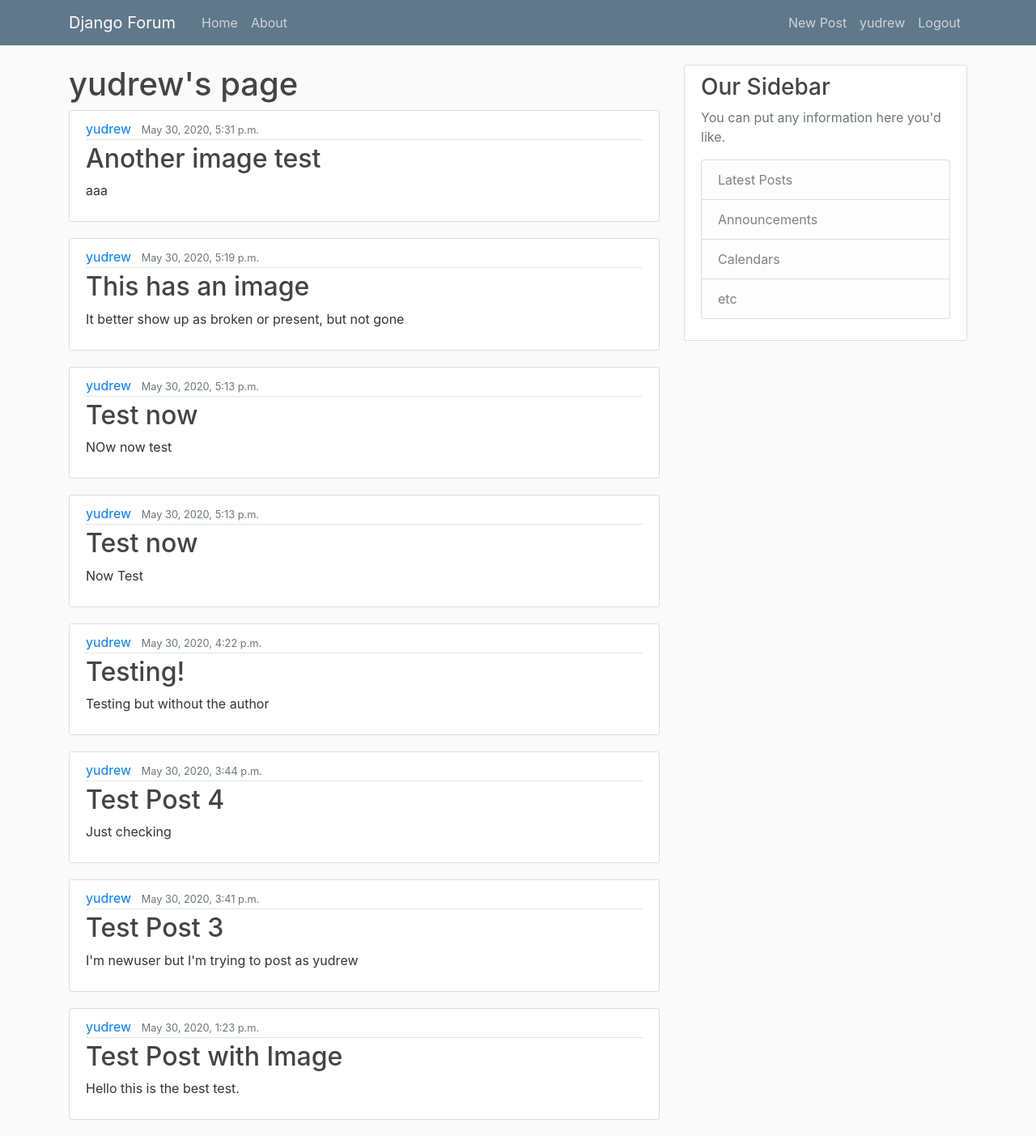
After one commit to YuDrew/DjangoForum, a Django app: a page that uses forums/templates/forums/user_posts.html in a window 1280 px wide. The commit adds this page. Shown: the whole page at 81% size. Run offline with Django 3.2, Linux system fonts and the light colour scheme; a user stored in the database is signed in; data comes from the database, SQL or seed files in the repository; both versions use the stored data as it was after the commit; some libraries are stand-ins or nearby versions.

Commit message:
Enable viewing of a specified user's posts
Created a user_posts class and related pages

```diff
--- a/forums/models.py
+++ b/forums/models.py
@@ -9,13 +9,7 @@ class Post(models.Model):
     content = models.CharField(max_length=280)
     image = models.ImageField(upload_to='images/', blank=True)
     date_posted = models.DateTimeField(default=timezone.now)
-    author = models.ForeignKey(get_user_model(), on_delete=models.CASCADE)
+    author = models.ForeignKey(User, on_delete=models.CASCADE, related_name = 'posts')
 
     def __str__(self):
         return self.title
-
-class PostAdmin(admin.ModelAdmin):
-    fields = ('title','post_text','pub_date',)
-    def save_model(self, request, instanceli, form, change):
-        obj.author = request.user
-        obj.save()
--- /dev/null
+++ b/forums/templates/forums/user_posts.html
@@ -0,0 +1,24 @@
+{% extends "forums/base.html" %}
+{% block content %}
+	{% if user.is_authenticated %}
+		<h1> {{ view.kwargs.username }}'s page </h1>
+		{% for post in posts %}
+			<article class="media content-section">
+			  <div class="media-body">
+			    <div class="article-metadata">
+			      <a class="mr-2" href="{% url 'forums:user_posts' post.author.username %}">{{ post.author.username }} </a>
+			      <small class="text-muted">{{ post.date_posted }}</small>
+			    </div>
+			    <h2><a class="article-title" href="#">{{ post.title }}</a></h2>
+			    <p class="article-content">{{ post.content }}</p>
+			    <! --- img src="http://i.stack.imgur.com/SBv4T.gif" alt="this slowpoke moves"  width=250/--->
+			    {% if post.image.avatar %}
+			    	<img src="{{ post.image.url }}" alt="{{ post.title }}">
+			    {% endif %}
+			  </div>
+			</article>
+		{% endfor%}
+	{% else %}
+		<h1> This shouldn't be possible </h1>
+	{% endif %}
+{% endblock content %}
--- a/forums/urls.py
+++ b/forums/urls.py
@@ -19,4 +19,5 @@ urlpatterns = [
     path("register/", views.register, name="register"),
     path("account/", views.account, name="account"),
     path("post/", views.create_post, name="create_post"),
+    path("user/<str:username>", views.user_posts.as_view(), name="user_posts"),
 ]
--- a/forums/views.py
+++ b/forums/views.py
@@ -1,4 +1,4 @@
-from django.shortcuts import render, redirect
+from django.shortcuts import render, redirect, get_object_or_404
 from django.http import HttpResponse
 from django.contrib.auth.forms import AuthenticationForm
 from django.contrib.auth import login, logout, authenticate
@@ -8,6 +8,9 @@ from .forms import NewUserForm, PostForm
 from django.contrib.auth.decorators import login_required
 from .models import Post
 from django.utils import timezone
+from django.views.generic import ListView
+from django.utils.decorators import method_decorator
+from django.contrib.auth.models import User
 
 def about(request):
     return render(request, 'forums/about.html', {'title': 'About'})
@@ -15,18 +18,31 @@ def about(request):
 @login_required()
 def home(request):
 	context = {
-		'posts': list(Post.objects.values())
+		'posts': Post.objects.all()
 	}
 	return render(request, 'forums/home.html', context= context)
 
 @login_required()
 def account(request):
-	return render(request, 'forums/account.html', {'title': 'Account'})
+	context = {
+		'posts': Post.objects.filter(author=request.user)
+	}
+	return render(request, 'forums/home.html', context= context)
+
+@method_decorator(login_required, name='dispatch')
+class user_posts(ListView):
+	model = Post
+	template_name = 'forums/user_posts.html'
+	context_object_name = 'posts'
+
+	def get_queryset(self):
+		user = get_object_or_404(User, username=self.kwargs.get('username'))
+		return Post.objects.filter(author=user).order_by('-date_posted')
 
 @login_required
 def create_post(request):
 	if request.method == "POST":
-		form = PostForm(request.POST)
+		form = PostForm(request.POST, request.FILES)
 		if form.is_valid():
 			post = form.save(commit=False)
 			post.author = request.user
```
Also changed, not shown: forums/templates/forums/home.html (+5 -2 lines), db.sqlite3, forums/migrations/0003_auto_20200530_1830.py (added).
